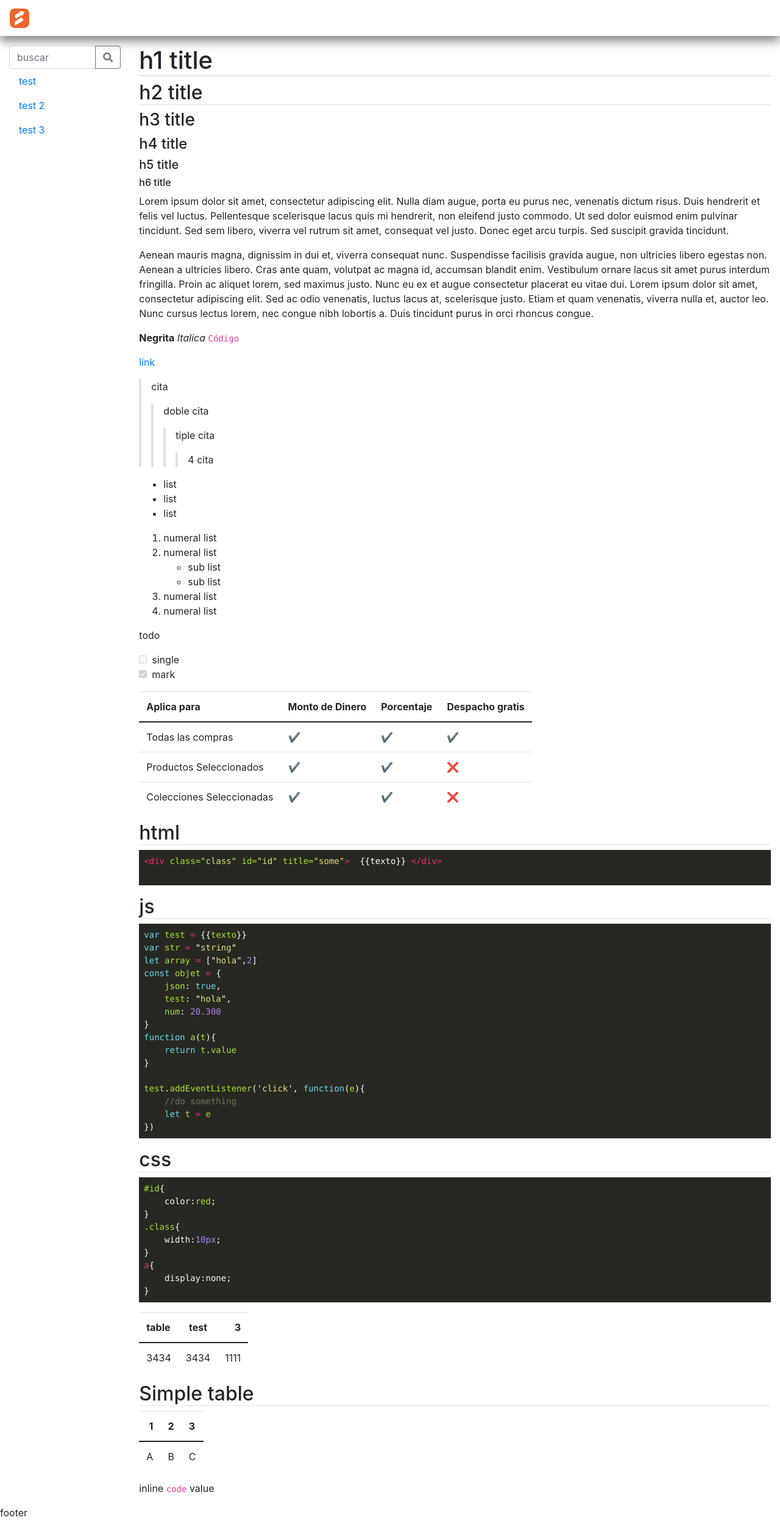
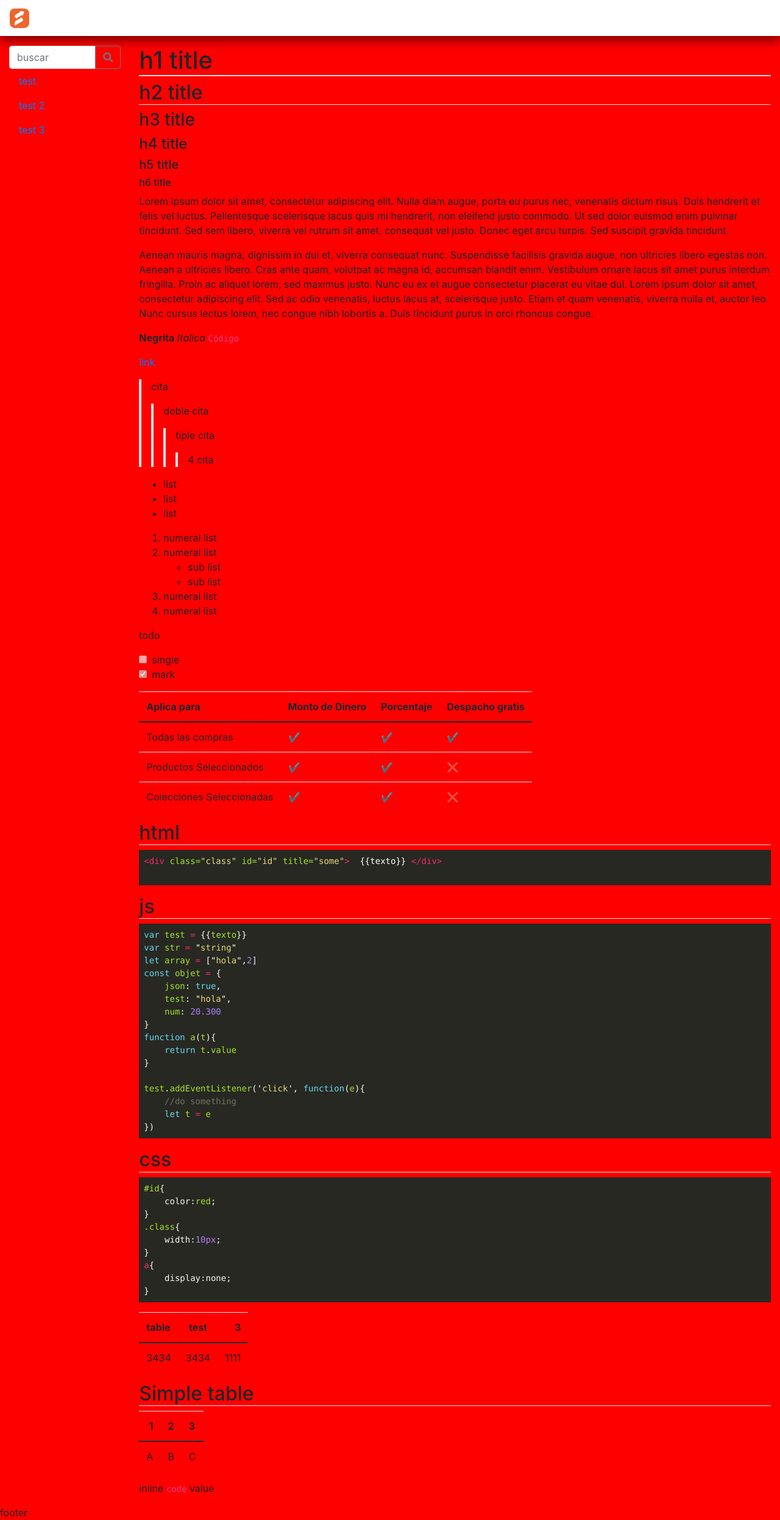
Before and after one commit to Bsale-IO/template-docs, a Jekyll site: the page built from docs/index.md, in a window 1280 px wide. Shown: the whole page at 61% size. Built offline with Jekyll 4.4.1, drawn with Linux system fonts in a browser that asks for light colours; emoji names are drawn with the system emoji font; our own code applies the rules of GitHub Pages for plain Markdown files.

Commit message:
sass test

```diff
--- a/docs/_includes/headtag.html
+++ b/docs/_includes/headtag.html
@@ -8,5 +8,5 @@
     <link rel="stylesheet" href="https://cdn.jsdelivr.net/npm/bootstrap@4.6.0/dist/css/bootstrap.min.css" integrity="sha384-B0vP5xmATw1+K9KRQjQERJvTumQW0nPEzvF6L/Z6nronJ3oUOFUFpCjEUQouq2+l" crossorigin="anonymous">
     <link rel="stylesheet" href='css/highlight.css'>
     <link rel="stylesheet" href='css/test.css'>
-    <link rel="stylesheet" href='{{ "/css/style.css" | relative_url}}'>
+    <link rel="stylesheet" href='css/style.css'>
 </head>
```
Also changed, not shown: docs/css/style.scss (renamed from docs/css/style.css).
